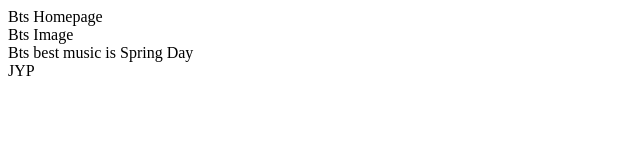
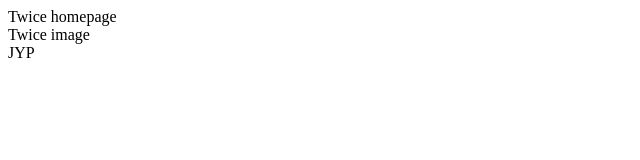
Before and after one commit to wildrodentsomeonewho19/my-git-project, a plain HTML site: page index.html in a window 1280 px wide. Shown: the whole page, without its empty margins (0-640 px from the left). Drawn offline with Linux system fonts and the light colour scheme.

Commit message:
add new text (#1)
* add new text

* add new text

```diff
--- a/index.html
+++ b/index.html
@@ -1,6 +1,5 @@
 <html>
-	<head>Bts Homepage</head>
-	<div>Bts Image</div>
-	<Body>Bts best music is Spring Day</Body>
+	<head>Twice homepage</head>
+	<div>Twice image</div>
 	<footer>JYP</footer>
 </html>
```
Also changed, not shown: pr-practice.txt (added), text.txt (added).
